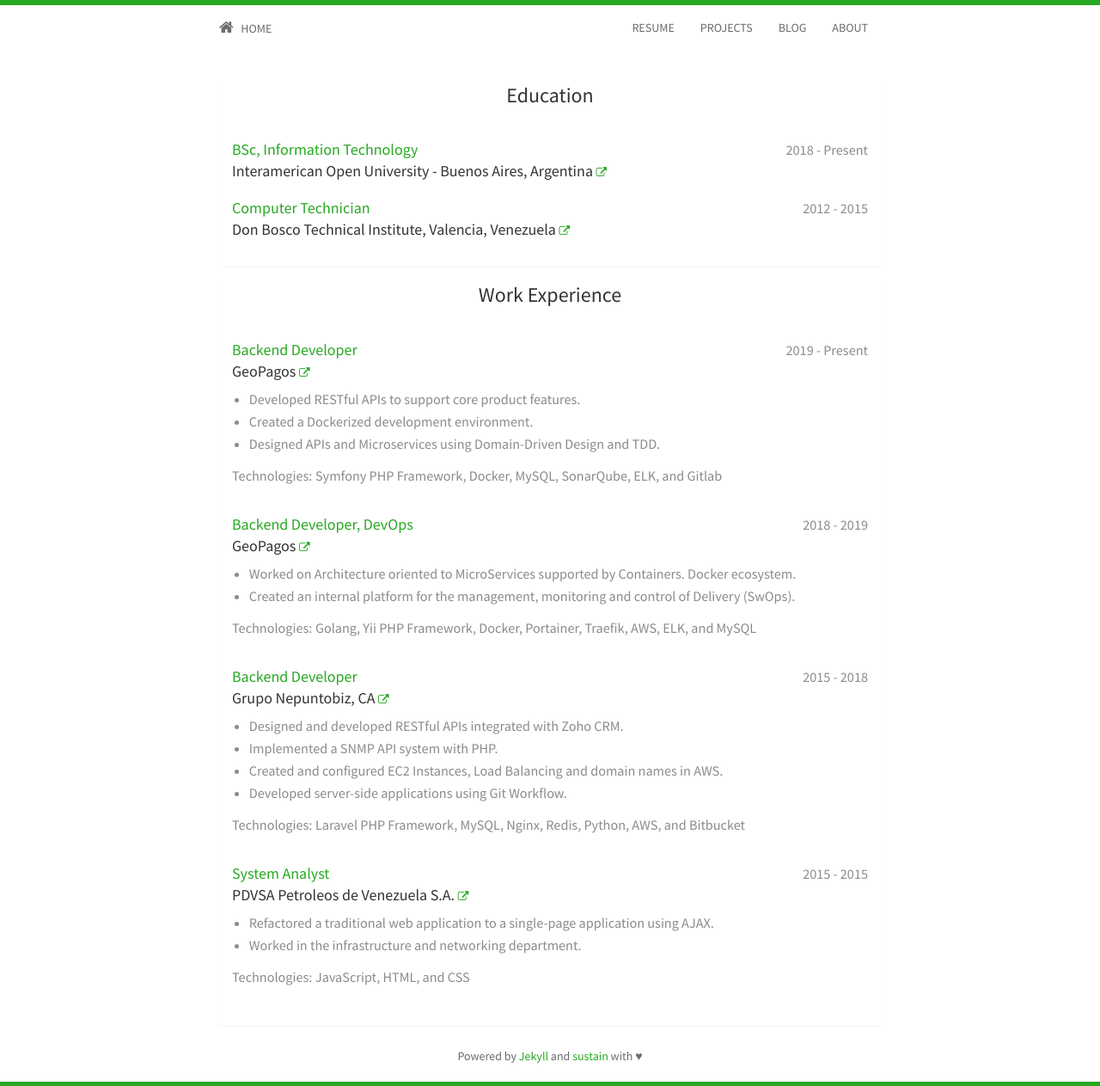
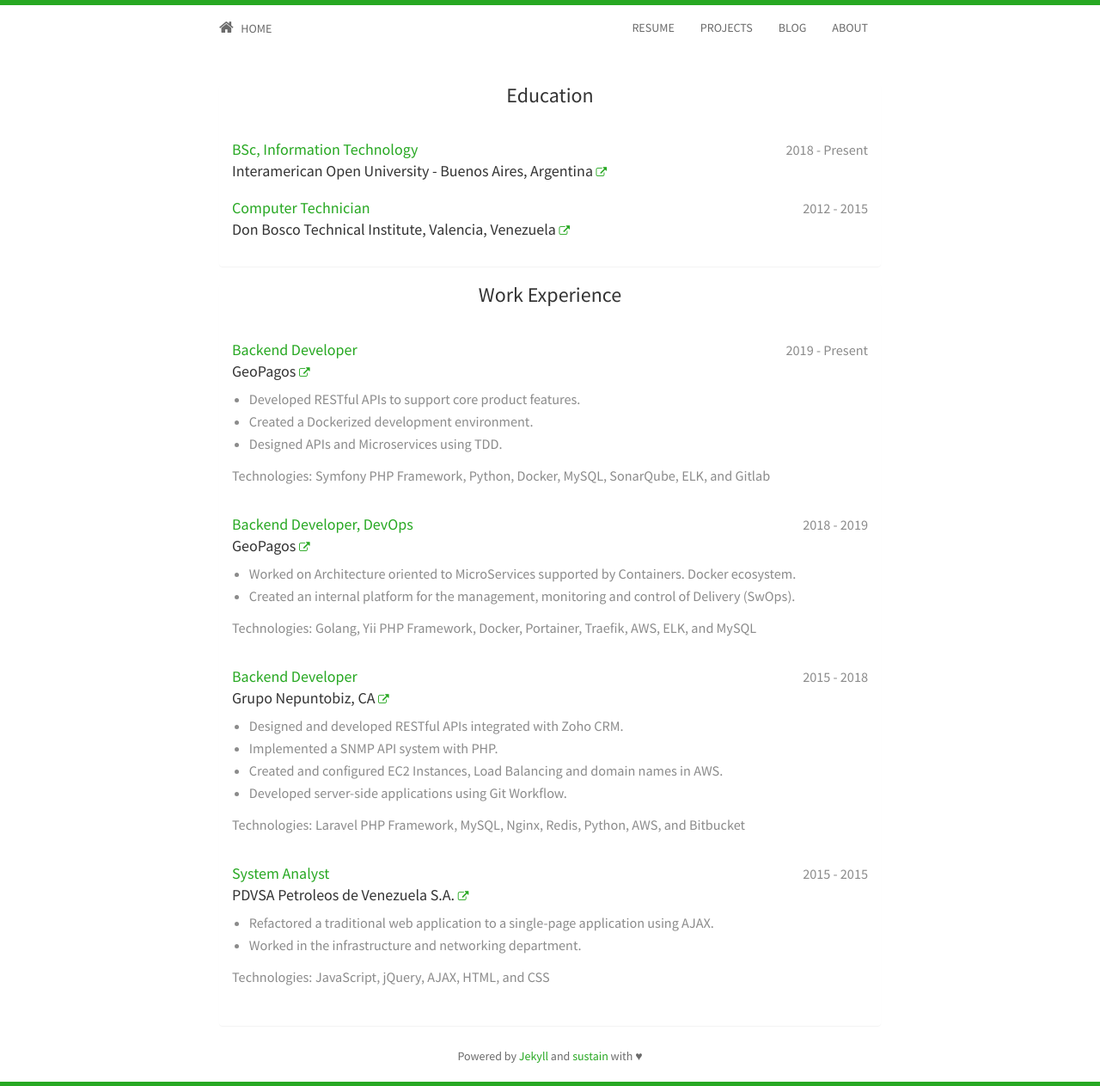
Before and after one commit to jfernancordova/jfernancordova.github.io, a Jekyll site: the page built from resume.html, in a window 1280 px wide. Shown: the whole page at 86% size. Built offline with Jekyll 4.4.1, drawn with Linux system fonts in a browser that asks for light colours; nearby versions of some CDN libraries.

Commit message:
Update employment.yml

```diff
--- a/_data/employment.yml
+++ b/_data/employment.yml
@@ -5,9 +5,10 @@
   points:
     - Developed RESTful APIs to support core product features.
     - Created a Dockerized development environment.
-    - Designed APIs and Microservices using Domain-Driven Design and TDD.
+    - Designed APIs and Microservices using TDD.
   tech:
     - Symfony PHP Framework
+    - Python
     - Docker
     - MySQL
     - SonarQube
@@ -58,5 +59,7 @@
     - Worked in the infrastructure and networking department.
   tech:
     - JavaScript
+    - jQuery
+    - AJAX
     - HTML
     - CSS
```
